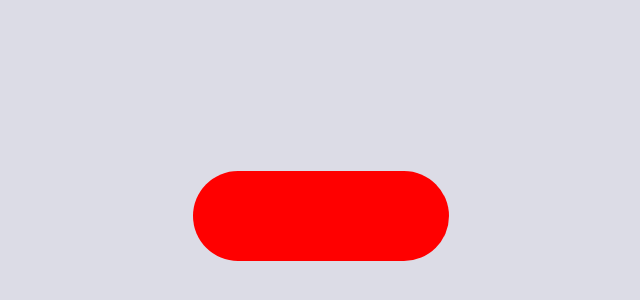
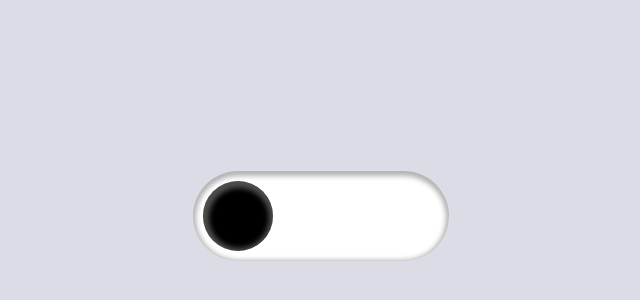
Before and after one commit to Carlos1006/Playground, a React (Vite) app: page /day_night_toggle in a window 1280 px wide. Shown: the part 184-484 px from the top of the page, without its empty margins (319-959 px from the left). Built offline with nearby package versions, Linux system fonts and the light colour scheme.

Commit message:
Se preparan estilos basicos
Sombras
Tamaños
Variables de scss
Colores

```diff
--- a/src/components/daynightToggle.tsx
+++ b/src/components/daynightToggle.tsx
@@ -1,10 +1,20 @@
 import css from '../styles/daynightToggle.module.scss';
+
+const Cloud = () => {
+    return <>
+        <div className={css.cloud}>
+
+        </div>
+    </>
+}
 
 const DayNightToggle = () => {
 
     return <>
         <div className={css.toggle}>
-
+            <div className={css.circle}>
+                <div className={css.center}/>
+            </div>
         </div>
     </>
 }
--- a/src/styles/daynightToggle.module.scss
+++ b/src/styles/daynightToggle.module.scss
@@ -1,6 +1,30 @@
+$toggle_width: 20vw;
+$toggle_height: 7vw;
+$circle_difference: 1.5vw;
+$circle_side: calc(#{$toggle_height} - #{$circle_difference});
+$circle_margin: calc(#{$circle_difference} / 2);
+
 .toggle {
     width: 20vw;
     height: 7vw;
     border-radius:100px;
-    background:red;
+    background:white;
+    box-shadow:inset 0 2px 5px 3px rgba(0,0,0,0.3);
+    cursor: pointer;
+    user-select: none;
+    .circle {
+        width: $circle_side;
+        height: $circle_side;
+        border-radius:50%;
+        background:rgb(0,0,0);
+        margin:$circle_margin;
+        position:relative;
+        .center {
+            width: $circle_side;
+            height: $circle_side;
+            border-radius:50%;
+            box-shadow:inset 1px 2px 5px 5px rgba(255,255,255,0.3);
+            z-index:20;
+        }
+    }
 }
```
